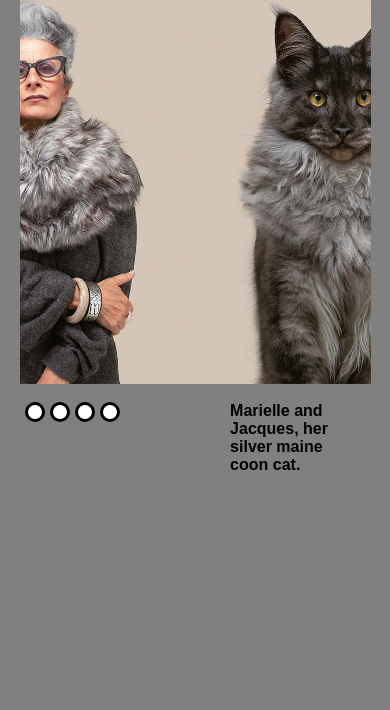
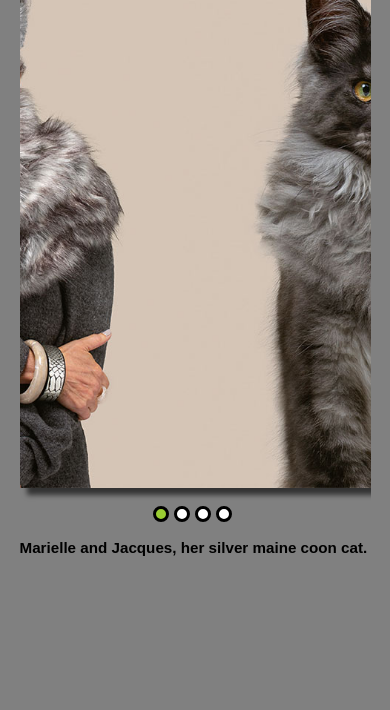
Before and after one commit to balin-sv/cssMemSlider, a plain HTML site: page cssMemSlider/index.html in a window 390 px wide. Shown: the part 134-844 px from the top of the page. Drawn offline with Linux system fonts and the light colour scheme.

Commit message:
feat: add @madia css (Oct 17, 2021 13:12 PM)

```diff
--- a/cssMemSlider/index.html
+++ b/cssMemSlider/index.html
@@ -34,10 +34,10 @@
             </div>
             <footer>
                 <div class="slider__labels">
-                    <label for="r1"></label>
-                    <label for="r2"></label>
-                    <label for="r3"></label>
-                    <label for="r4"></label>
+                    <label class="l1" for="r1"></label>
+                    <label class="l2" for="r2"></label>
+                    <label class="l3" for="r3"></label>
+                    <label class="l4" for="r4"></label>
                 </div>
 
                 <div class="slider__text-block">
@@ -47,9 +47,6 @@
                     <p class="text t4">Walt and Charlie, a quiet exotic shorthair cat.</p>
                 </div>
             </footer>
-
-
-
         </div>
     </div>
 </body>
--- a/cssMemSlider/style.css
+++ b/cssMemSlider/style.css
@@ -4,6 +4,7 @@
   box-sizing: border-box;
   font-family: fantasy;
   font-weight: 800;
+  font-size: 1rem;
 }
 
 body {
@@ -18,12 +19,30 @@ body {
 }
 h1 {
   margin: 0 auto;
+  font-size: 2rem;
 }
+
+@media (max-width: 500px) {
+  h1 {
+    font-size: 1.75rem;
+  }
+}
+@media (max-width: 400px) {
+  h1 {
+    font-size: 1.6rem;
+  }
+}
+@media (max-width: 365px) {
+  h1 {
+    font-size: 1.4rem;
+  }
+}
+
 input {
   display: none;
 }
 .slider {
-  height: 600px;
+  height: 700px;
   display: flex;
   flex-direction: column;
 }
@@ -34,6 +53,7 @@ input {
   width: 400%;
   height: 100%;
   overflow: hidden;
+  box-shadow: 7px 7px 5px rgb(0, 0, 0, 0.6);
 }
 
 .slider__img {
@@ -44,7 +64,7 @@ input {
 
 img {
   object-fit: cover;
-  object-position: top;
+  object-position: center;
   width: 100%;
   height: 100%;
 }
@@ -52,30 +72,40 @@ img {
 footer {
   width: 100%;
   padding-top: 5%;
+  padding-bottom: 5%;
   display: flex;
   justify-content: space-between;
-  flex-wrap: nowrap;
 }
 .slider__labels {
   display: flex;
-  width: 40%;
 }
+
 label {
+  cursor: pointer;
   width: 20px;
   height: 20px;
   border: solid black;
   border-radius: 50%;
+  margin-right: 5px;
   background-color: white;
-  margin-left: 5px;
 }
+
+label:hover {
+  background-color: grey;
+}
+label:active {
+  background-color: rgb(52, 56, 17);
+}
+
 .slider__text-block {
-  padding-right: 2%;
-  float: right;
   width: 40%;
 }
 
 .text {
+  font-size: 1rem;
   display: none;
+  float: right;
+  width: 100%;
 }
 
 #r1:checked ~ .slider__images .s1 {
@@ -83,6 +113,12 @@ label {
 }
 #r1:checked ~ footer .slider__text-block .t1 {
   display: block;
+}
+#r1:checked ~ footer .slider__labels .l1,
+#r2:checked ~ footer .slider__labels .l2,
+#r3:checked ~ footer .slider__labels .l3,
+#r4:checked ~ footer .slider__labels .l4 {
+  background-color: yellowgreen;
 }
 
 #r2:checked ~ .slider__images .s1 {
@@ -105,3 +141,40 @@ label {
 #r4:checked ~ footer .slider__text-block .t4 {
   display: block;
 }
+
+@media (max-width: 500px) {
+  label {
+    width: 18px;
+    height: 18px;
+  }
+
+  footer {
+    width: 100%;
+    flex-direction: column;
+    justify-content: center;
+    align-items: center;
+  }
+
+  .slider__text-block {
+    padding-top: 5%;
+    width: 100%;
+  }
+  .text {
+    font-size: 0.95rem;
+  }
+}
+@media (max-width: 400px) {
+  label {
+    width: 16px;
+    height: 16px;
+  }
+}
+@media (max-width: 365px) {
+  label {
+    width: 15px;
+    height: 15px;
+  }
+  .text {
+    font-size: 0.9rem;
+  }
+}
```
